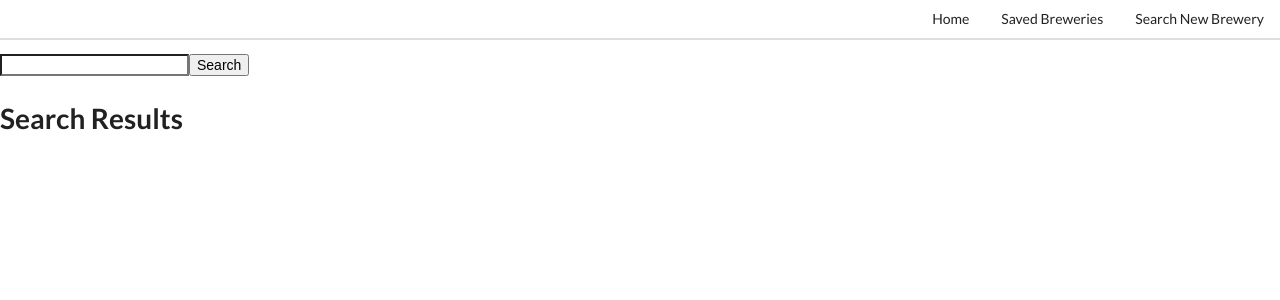
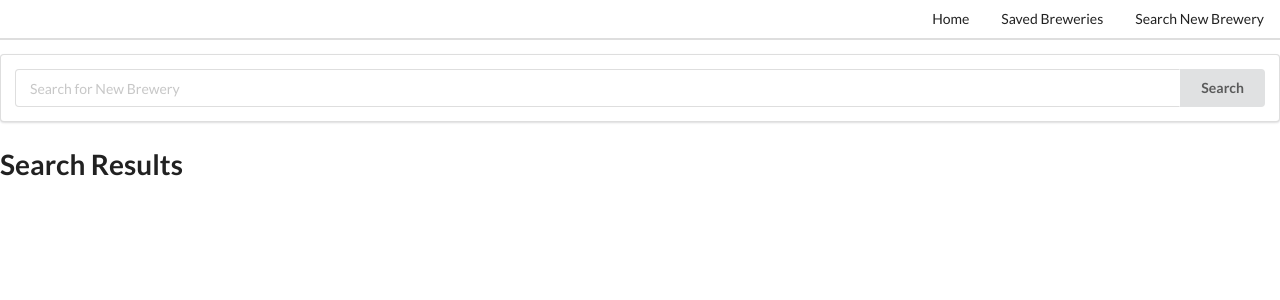
Before and after one commit to builtbyjosh/tipsy_list_v2, a React (Create React App) app in the folder tipsy_review_frontend_v3/: page /search in a window 1280 px wide. Shown: the top 300 px of the page. Built offline with nearby package versions, Linux system fonts and the light colour scheme.

Commit message:
css changes

```diff
--- a/tipsy_review_frontend_v3/src/components/SearchAPIBreweries.js
+++ b/tipsy_review_frontend_v3/src/components/SearchAPIBreweries.js
@@ -22,15 +22,20 @@ class SearchAPIBreweries extends Component {
   render() {
     return (
       <div>
-        <form onSubmit={this.handleSubmit}>
+        <div className="ui segment search-bar">
+          <form onSubmit={this.handleSubmit} className="ui form">
+            <div className="ui action fluid input">
               <input
                 type="text"
                 name="query"
                 value={this.state.query}
                 onChange={this.handleChange}
+                placeholder="Search for New Brewery"
               />
-          <button type="submit">Search</button>
+              <div className="ui button" type="submit">Search</div>
+            </div>
           </form>
+        </div>
 
         <h1>Search Results</h1>
         {this.props.breweries.map((b) => (
```
Lines whose indentation alone changed are shown as unchanged.
